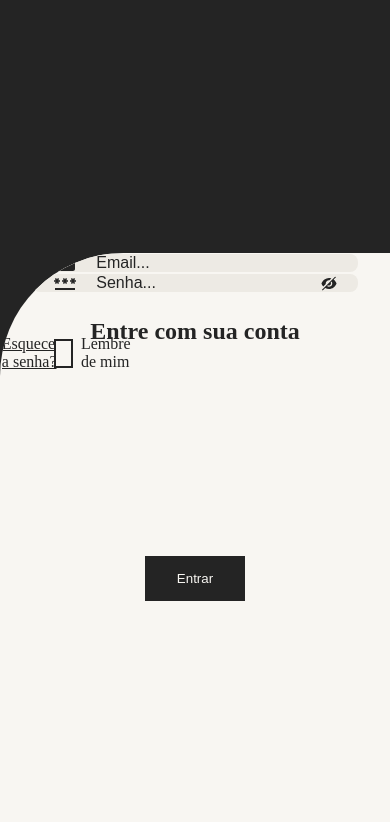
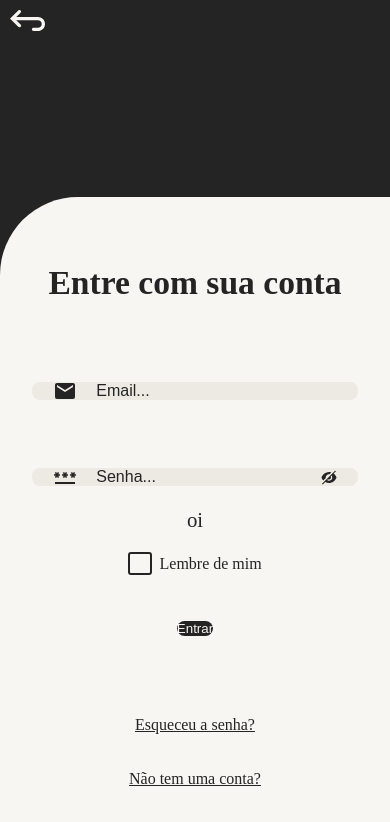
Before and after one commit to GitCoffee-hackathon2025/hackathon-frontend, a Vue app: page /entrar in a window 390 px wide. Shown: the top 822 px of the page. Built offline with nearby package versions, Linux system fonts and the light colour scheme.

Commit message:
FEAT: Mobile login e cadastro (#24)

```diff
--- a/src/assets/cores.scss
+++ b/src/assets/cores.scss
@@ -3,4 +3,5 @@
   --preto: #000;
   --branco: #F8F6F2;
   --cinza-claro: #edeae4;
+  --vermelho: #840F0F;
 }
--- a/src/views/Autenticacao/RecuperarSenha.vue
+++ b/src/views/Autenticacao/RecuperarSenha.vue
@@ -1,52 +1,22 @@
 <script setup lang="ts">
-import { onMounted, onUnmounted, ref } from 'vue'
-import { useRouter } from 'vue-router'
-const router = useRouter()
 import CampoEmail from './components/inputs/CampoEmail.vue'
 import CampoTelefone from './components/inputs/CampoTelefone.vue'
-import CampoDigitos from './components/inputs/CampoDigitos.vue'
-import CampoSenha from './components/inputs/CampoSenha.vue'
-import CampoNovaSenha from './components/inputs/CampoNovaSenha.vue'
-const animar = ref(false)
-
-onMounted(() => {
-  setTimeout(() => {
-    animar.value = true
-  }, 50)
-})
-
-onUnmounted(() => {
-  setTimeout(() => {
-    animar.value = false
-  }, 50)
-})
-
-function mudarRota() {
-  animar.value = false
-  setTimeout(() => {
-    router.push('/usuario/entrar')
-  }, 300)
-}
+import ParteCima from './components/ParteCima.vue'
 </script>
 <template>
-  <form :class="{ formSobe: animar }">
-    <div class="parte-escura">
-      <img class="montanha" src="./assets/mountain.svg" alt="" />
-      <img class="ponto" src="./assets/point.svg" alt="" />
-    </div>
-    <div class="parte-branca">
+  <form>
+    <ParteCima :rota="'/mapa-de-denuncias'" :ativo="true"/>
+    <div class="parte-baixa">
       <h2>Recupere sua conta</h2>
-      <h3>Digite seu telefone ou email</h3>
-      <CampoEmail />
-      <p>ou</p>
-      <CampoTelefone />
+      <CampoTelefone class="recuperar-senha" />
+      <p class="recuperar-senha">ou</p>
+      <CampoEmail class="recuperar-senha" />
       <!-- Campo aparecerá quando usuário avança na recuperação
       <CampoDigitos />
       <CampoSenha />
       <CampoNovaSenha/> -->
       <div class="acoes-form">
-        <button type="button" @click="mudarRota">Cancelar</button
-        ><button type="button">Avançar</button>
+        <router-link to="/entrar">Cancelar</router-link><button type="button">Avançar</button>
       </div>
     </div>
   </form>
--- a/src/views/Autenticacao/RotaLogin.vue
+++ b/src/views/Autenticacao/RotaLogin.vue
@@ -1,27 +1,27 @@
 <script setup lang="ts">
 import CampoSenha from './components/inputs/CampoSenha.vue'
 import CampoEmail from './components/inputs/CampoEmail.vue'
+import LinkForm from './components/LinkForm.vue'
+import TextoAviso from './components/TextoAviso.vue'
+import ParteCima from './components/ParteCima.vue'
 </script>
 
 <template>
   <form>
-    <div class="parte-escura">
-      <img class="montanha" src="./assets/mountain.svg" alt="" />
-      <img class="ponto" src="./assets/point.svg" alt="" />
-    </div>
-    <div class="parte-branca">
+    <ParteCima :rota="'/mapa-de-denuncias'" :ativo="true" />
+    <div class="parte-baixa">
       <h2>Entre com sua conta</h2>
-      <CampoEmail />
-      <CampoSenha />
-      <router-link to="/usuario/recuperar-conta" class="esquecisenha"
-        >Esqueceu a senha?</router-link
-      >
+      <CampoEmail class="entrar" />
+      <CampoSenha class="entrar" />
+      <TextoAviso :posicao="'entrar'" :erro="false" :texto="'Entre'" />
       <label class="lembre checkbox-wrapper">
         <input type="checkbox" />
         <span class="checkmark"></span>
         <span class="texto">Lembre de mim</span>
       </label>
       <div class="acoes-form"><button>Entrar</button></div>
+      <LinkForm :rota="'/recuperar-conta'" :texto="'Esqueceu a senha?'" />
+      <LinkForm :rota="'/cadastro'" :texto="'Não tem uma conta?'" />
     </div>
   </form>
 </template>
@@ -29,25 +29,15 @@ import CampoEmail from './components/inputs/CampoEmail.vue'
 <style scoped lang="scss">
 @import url('./assets/logincadastro.scss');
 
-.esquecisenha {
-  grid-row: 6 / 7;
-  grid-column: 2 / 5;
+.lembre {
+  width: var(--largura-componentes);
+  font-size: var(--texto-pequeno);
+  grid-column: 1 / 31;
+  grid-row: 17 / 19;
   justify-self: center;
-  align-self: end;
-
-  color: var(--cinza);
-  text-decoration: underline;
-  font-size: var(--texto-pequeno);
-}
-
-.lembre {
-  font-size: var(--texto-pequeno);
-  grid-column: 7 / 10;
-  grid-row: 6 / 7;
-  justify-self: center;
-  align-self: end;
+  align-self: left;
   display: flex;
-  justify-content: center;
+  justify-content: left;
   align-items: center;
   user-select: none;
   color: var(--cinza);
@@ -63,9 +53,10 @@ import CampoEmail from './components/inputs/CampoEmail.vue'
   }
 
   .checkmark {
-    width: 1.6rem;
-    height: 1.6rem;
+    width: 1.2rem;
+    height: 1.2rem;
     border: 2px solid var(--cinza);
+    border-radius: 3px;
     display: flex;
     align-items: center;
     justify-content: center;
@@ -93,7 +84,7 @@ import CampoEmail from './components/inputs/CampoEmail.vue'
   }
 
   input[type='checkbox']:checked + .checkmark::after {
-    transform: rotate(45deg) scale(1) translateY(-1px) translateX(-1px);
+    transform: rotate(45deg) scale(0.7) translateY(-1px) translateX(-1px);
     opacity: 1;
   }
 
@@ -102,14 +93,4 @@ import CampoEmail from './components/inputs/CampoEmail.vue'
     color: var(--cinza);
   }
 }
-
-.email {
-  grid-column: 2 / 10;
-  grid-row: 3 / 5;
-}
-
-.senha {
-  grid-column: 2 / 10;
-  grid-row: 5 / 6;
-}
 </style>
--- a/src/views/Autenticacao/assets/logincadastro.scss
+++ b/src/views/Autenticacao/assets/logincadastro.scss
@@ -1,51 +1,71 @@
+:root {
+  --largura-componentes: clamp(10px, calc(180px + 30vw), 400px);
+  --altura-componentes: clamp(10px, calc(30px + 3vh), 60px);
+  --tamanho-icones: 1.5rem;
+}
+
 form {
-  background-color: red;
   width: 100vw;
   height: 100vh;
   display: grid;
   grid-template-columns: repeat(30, 1fr);
   grid-template-rows: repeat(30, 1fr);
 
-  .parte-escura {
-    background-color: var(--cinza);
-    grid-column: 1 / 31;
-    grid-row: 1 / 31;
-    z-index: 1;
-  }
-  .parte-branca {
+  .parte-baixa {
+    min-height: 545px;
     background-color: var(--branco);
     z-index: 2;
-    border-top-left-radius: calc( 10vh + 10vw);
+    border-top-left-radius: clamp(10px, 20vw, 200px);
     grid-column: 1 / 31;
-    grid-row: 10 / 31;
+    grid-row: 8 / 31;
     display: grid;
     grid-template-columns: repeat(30, 1fr);
     grid-template-rows: repeat(30, 1fr);
 
-    & * {
-      overflow: hidden;
-    }
-
     h2 {
+      font-size: var(--texto-grande);
       color: var(--cinza);
       justify-self: center;
       align-self: center;
       text-align: center;
       grid-column: 1 / 31;
       grid-row: 4 / 6;
+      overflow: hidden;
+    }
+
+    p {
+      color: var(--cinza);
+      font-size: var(--texto-medio);
+      grid-column: 1 / 31;
+      grid-row: 13 / 15;
+      justify-self: center;
+      align-self: center;
+
+      &.recuperar-senha{
+         grid-row: 12 / 14;
+      }
     }
 
     .acoes-form {
+      justify-self: center;
+      align-self: center;
+      width: var(--largura-componentes);
       grid-column: 1 / 31;
-      grid-row: 16 / 19;
+      grid-row: 20 / 22;
       display: flex;
       align-items: center;
       justify-content: space-evenly;
-      overflow: hidden;
+      gap: 15px;
 
-      button {
-        width: 100px;
-        height: 45px;
+      button, a {
+        text-decoration: none;
+        display: flex;
+        align-items: center;
+        justify-content: center;
+        text-align: center;
+        border-radius: 8px;
+        width: var(--largura-componentes);
+        height: var(--altura-componentes);
         background-color: var(--cinza);
         color: var(--branco);
         border: none;
@@ -53,11 +73,3 @@ form {
     }
   }
 }
-
-img {
-  display: none;
-}
-
-form * {
-  overflow: hidden;
-}
--- /dev/null
+++ b/src/views/Autenticacao/components/LinkForm.vue
@@ -0,0 +1,36 @@
+<script setup lang="ts">
+import { defineProps } from 'vue'
+
+const props = defineProps({
+  texto: {
+    type: String,
+    required: true,
+  },
+  rota: {
+    type: String,
+    required: true,
+  },
+})
+</script>
+
+<template>
+  <router-link :class="{'mais-perto-botao': props.rota == '/recuperar-conta'}" :to="props.rota">{{
+    props.texto
+  }}</router-link>
+</template>
+
+<style scoped lang="scss">
+a {
+  grid-column: 1 / 31;
+  grid-row: 27 / 29;
+  color: var(--cinza);
+  text-decoration: underline;
+  text-align: center;
+  align-self: center;
+  justify-content: center;
+
+  &.mais-perto-botao{
+    grid-row: 24 / 27;
+  }
+}
+</style>
--- /dev/null
+++ b/src/views/Autenticacao/components/ParteCima.vue
@@ -0,0 +1,52 @@
+<script setup lang="ts">
+import { defineProps } from 'vue'
+const props = defineProps({
+  rota: {
+    type: String,
+    required: true,
+  },
+  ativo: {
+    type: Boolean,
+    required: true,
+  },
+})
+</script>
+
+<template>
+  <div>
+    <router-link :to="props.rota" v-if="props.ativo">
+      <svg
+        xmlns="http://www.w3.org/2000/svg"
+        width="35"
+        height="21"
+        viewBox="0 0 35 21"
+        fill="none"
+      >
+        <path
+          fill-rule="evenodd"
+          clip-rule="evenodd"
+          d="M6.27812 10.2101L10.5875 14.4613C10.7487 14.6095 10.878 14.7882 10.9676 14.9867C11.0573 15.1852 11.1055 15.3995 11.1094 15.6169C11.1133 15.8342 11.0728 16.05 10.9903 16.2516C10.9078 16.4531 10.7849 16.6362 10.6291 16.7898C10.4734 16.9435 10.2878 17.0647 10.0835 17.1461C9.87921 17.2275 9.66039 17.2675 9.44011 17.2636C9.21982 17.2598 9.00257 17.2122 8.80132 17.1238C8.60007 17.0353 8.41895 16.9078 8.26875 16.7488L1.15937 9.73531L0 8.59158L1.15937 7.44784L8.26875 0.434385C8.57976 0.148495 8.99111 -0.00714589 9.41614 0.000252154C9.84118 0.0076502 10.2467 0.17751 10.5473 0.474045C10.8479 0.770581 11.0201 1.17064 11.0276 1.58994C11.0351 2.00924 10.8773 2.41504 10.5875 2.72185L6.27812 6.97309H27.8906C29.7761 6.97309 31.5844 7.712 32.9177 9.02728C34.251 10.3426 35 12.1265 35 13.9865C35 15.8466 34.251 17.6305 32.9177 18.9458C31.5844 20.2611 29.7761 21 27.8906 21H23.5156C23.0805 21 22.6632 20.8295 22.3555 20.526C22.0479 20.2224 21.875 19.8108 21.875 19.3815C21.875 18.9523 22.0479 18.5406 22.3555 18.2371C22.6632 17.9335 23.0805 17.763 23.5156 17.763H27.8906C28.9059 17.763 29.8796 17.3651 30.5975 16.6569C31.3154 15.9487 31.7188 14.9881 31.7188 13.9865C31.7188 12.985 31.3154 12.0244 30.5975 11.3162C29.8796 10.6079 28.9059 10.2101 27.8906 10.2101H6.27812Z"
+        />
+      </svg>
+    </router-link>
+  </div>
+</template>
+
+<style lang="scss" scoped>
+div {
+  min-height: 230px;
+  background-color: var(--cinza);
+  grid-column: 1 / 31;
+  grid-row: 1 / 31;
+  z-index: 1;
+  a {
+    svg {
+      position: relative;
+      top: 10px;
+      left: 10px;
+      fill: var(--branco);
+      width: var(--tamanho-icones);
+    }
+  }
+}
+</style>
--- /dev/null
+++ b/src/views/Autenticacao/components/TextoAviso.vue
@@ -0,0 +1,40 @@
+<script setup lang="ts">
+import { defineProps } from 'vue'
+
+const props = defineProps({
+  texto: {
+    type: String,
+    required: true,
+  },
+  erro: {
+    type: Boolean,
+    required: true,
+  },
+  posicao:{
+    type: String,
+    required: false,
+  }
+})
+</script>
+<template>
+  <p :texto="props.texto" :class="[{ erro: props.erro }, 'aviso', props.posicao]">oi</p>
+</template>
+
+<style scoped lang="scss">
+p.aviso {
+  grid-column: 1 / 31;
+  grid-row: 17 / 19;
+  width: var(--largura-componentes);
+  font-size: var(--texto-medio);
+  text-align: left;
+  justify-content: center;
+  align-self: center;
+
+  &.entrar{
+      grid-row: 15 / 17;
+  }
+  &.erro {
+    color: var(--vermelho);
+  }
+}
+</style>
--- a/src/views/Autenticacao/components/inputs/CampoTelefone.vue
+++ b/src/views/Autenticacao/components/inputs/CampoTelefone.vue
@@ -1,9 +1,28 @@
 <template>
-  <div class="campo telefone">
-    <img src="../../assets/iconetelefone.svg" /> <input type="tel" placeholder="Telefone..." />
+  <div class="campo">
+    <svg xmlns="http://www.w3.org/2000/svg" width="24" height="24" viewBox="0 0 24 24" fill="none">
+      <path
+        fill-rule="evenodd"
+        clip-rule="evenodd"
+        d="M16.552 22.133C15.112 22.08 11.031 21.516 6.757 17.243C2.484 12.969 1.921 8.88897 1.867 7.44797C1.787 5.25197 3.469 3.11897 5.412 2.28597C5.64598 2.18494 5.9022 2.14647 6.15553 2.17435C6.40886 2.20222 6.65059 2.29548 6.857 2.44497C8.457 3.61097 9.561 5.37497 10.509 6.76197C10.7176 7.0667 10.8068 7.43752 10.7596 7.80377C10.7123 8.17002 10.532 8.5061 10.253 8.74797L8.302 10.197C8.20774 10.265 8.14139 10.365 8.11528 10.4783C8.08916 10.5916 8.10505 10.7105 8.16 10.813C8.602 11.616 9.388 12.812 10.288 13.712C11.188 14.612 12.441 15.45 13.3 15.942C13.4077 16.0024 13.5345 16.0193 13.6543 15.9892C13.774 15.9591 13.8777 15.8842 13.944 15.78L15.214 13.847C15.4475 13.5368 15.7919 13.329 16.1752 13.2672C16.5584 13.2053 16.9508 13.2941 17.27 13.515C18.677 14.489 20.319 15.574 21.521 17.113C21.6826 17.3209 21.7854 17.5684 21.8187 17.8296C21.8519 18.0908 21.8144 18.3562 21.71 18.598C20.873 20.551 18.755 22.214 16.552 22.133Z"
+      />
+    </svg>
+    <input type="tel" placeholder="Telefone..." />
   </div>
 </template>
 
 <style scoped lang="scss">
 @import url('../../assets/inputs.scss');
+
+div {
+  grid-column: 1 / 31;
+
+  &.cadastro {
+    grid-row: 10 / 14;
+  }
+
+  &.recuperar-senha {
+    grid-row: 9 / 13;
+  }
+}
 </style>
```
Also changed, not shown: src/views/Autenticacao/RotaCadastro.vue (+10 -43 lines).
